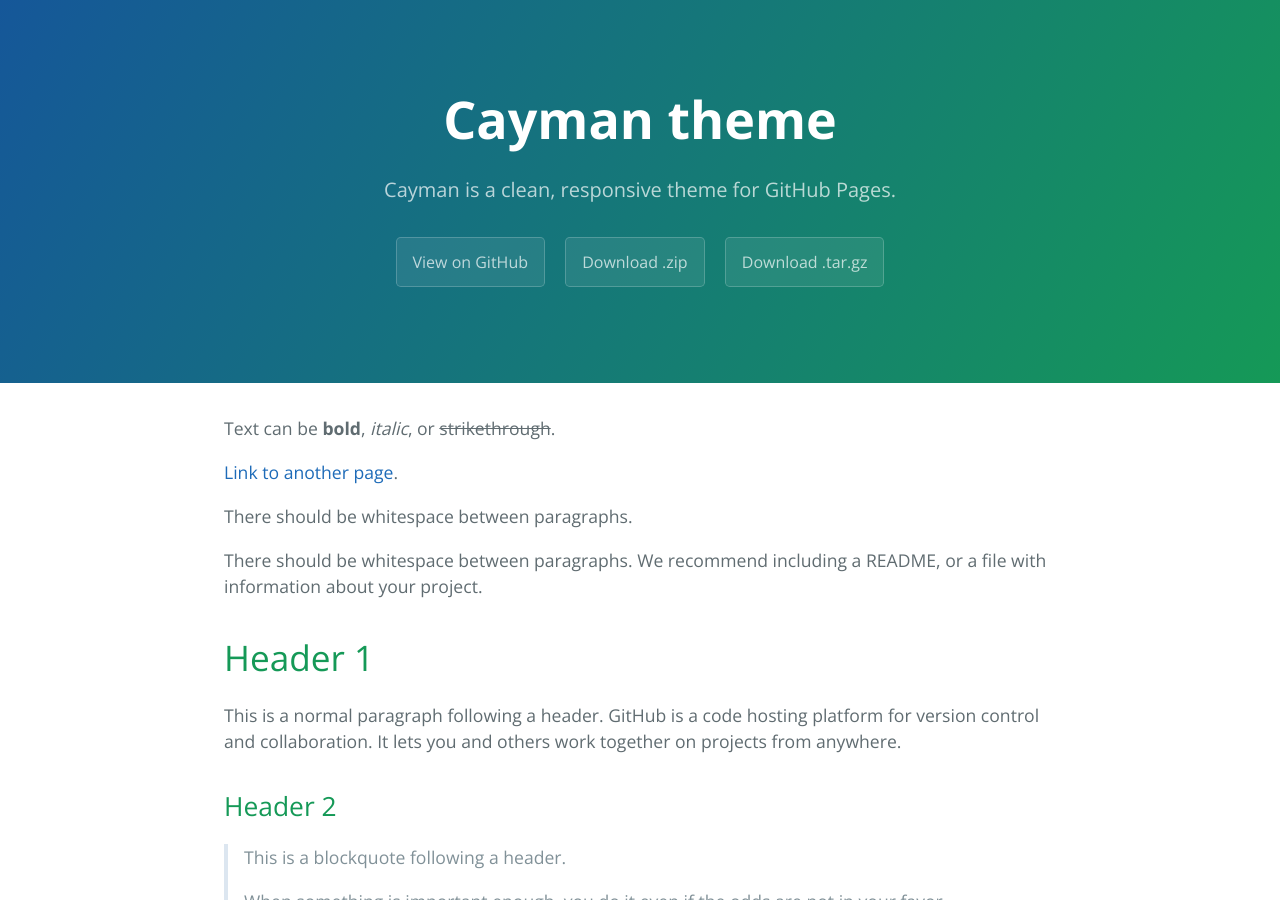
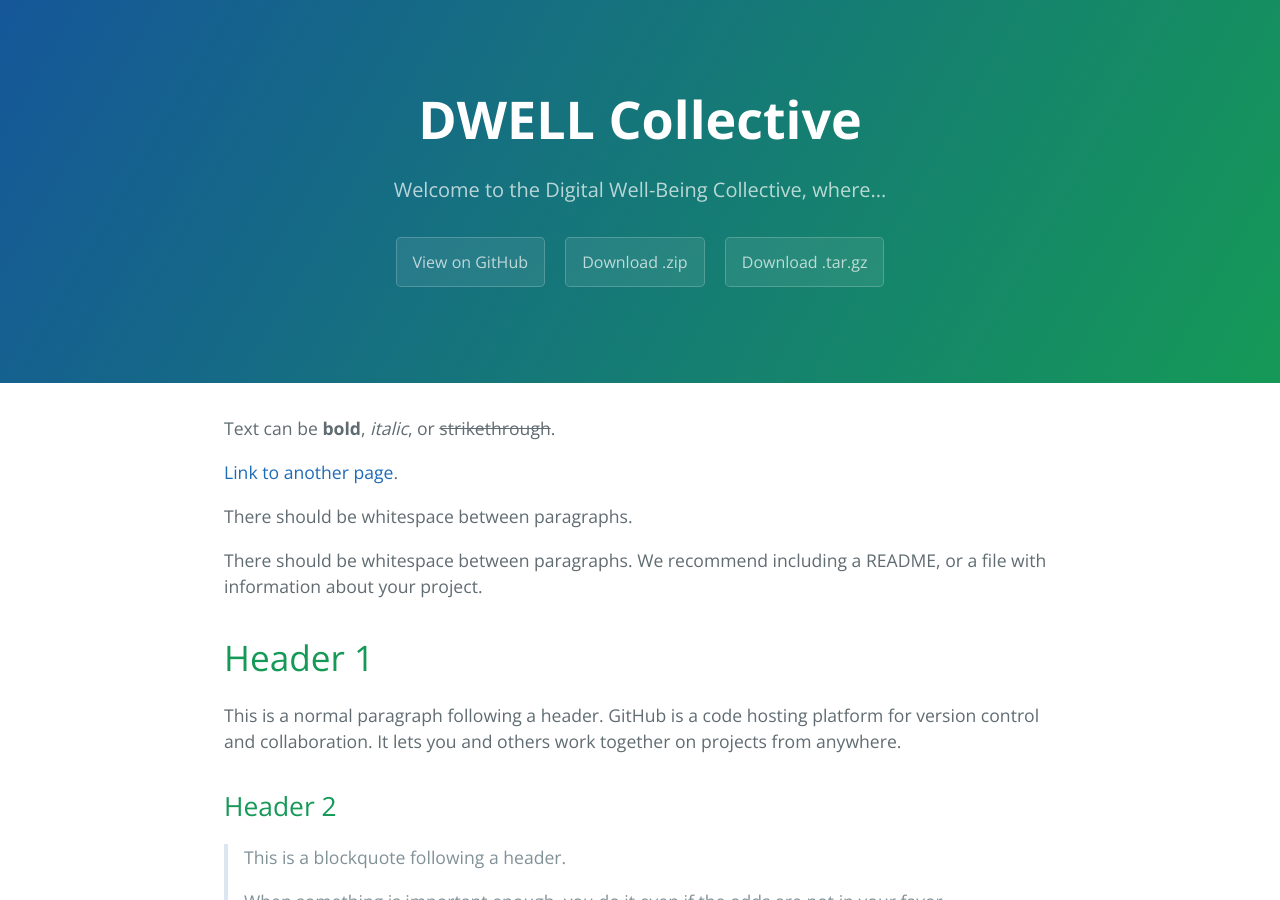
Before and after one commit to angelaorebaugh/dwell, a Jekyll site: the page built from index.md, in a window 1280 px wide and 900 px high. Built offline with Jekyll 4.4.1, drawn with Linux system fonts in a browser that asks for light colours.

Commit message:
Update _config.yml

```diff
--- a/_config.yml
+++ b/_config.yml
@@ -1,5 +1,5 @@
-title: Cayman theme
-description: Cayman is a clean, responsive theme for GitHub Pages.
+title: DWELL Collective
+description: Welcome to the Digital Well-Being Collective, where...
 show_downloads: true
 google_analytics:
 theme: jekyll-theme-cayman
```
